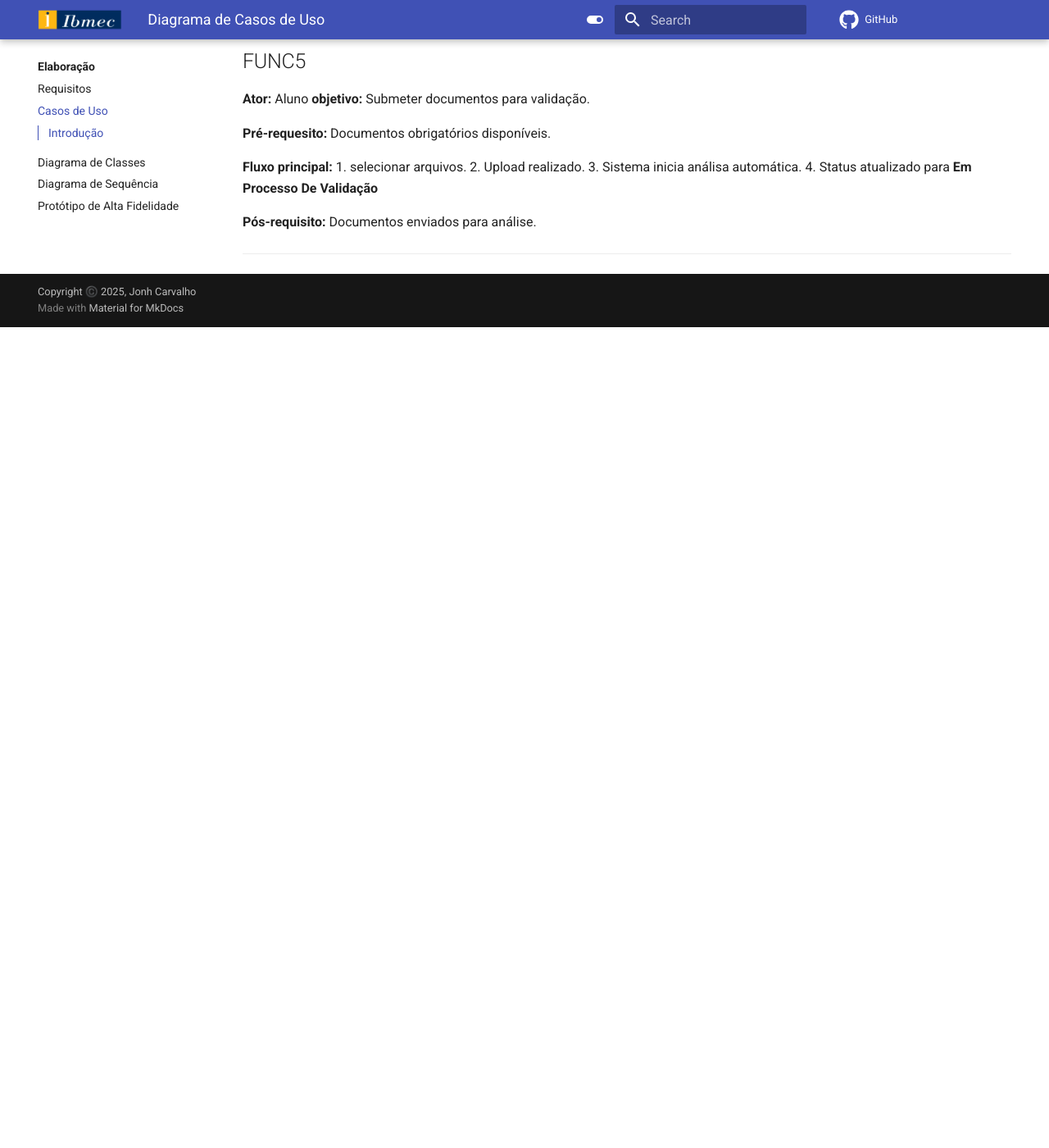
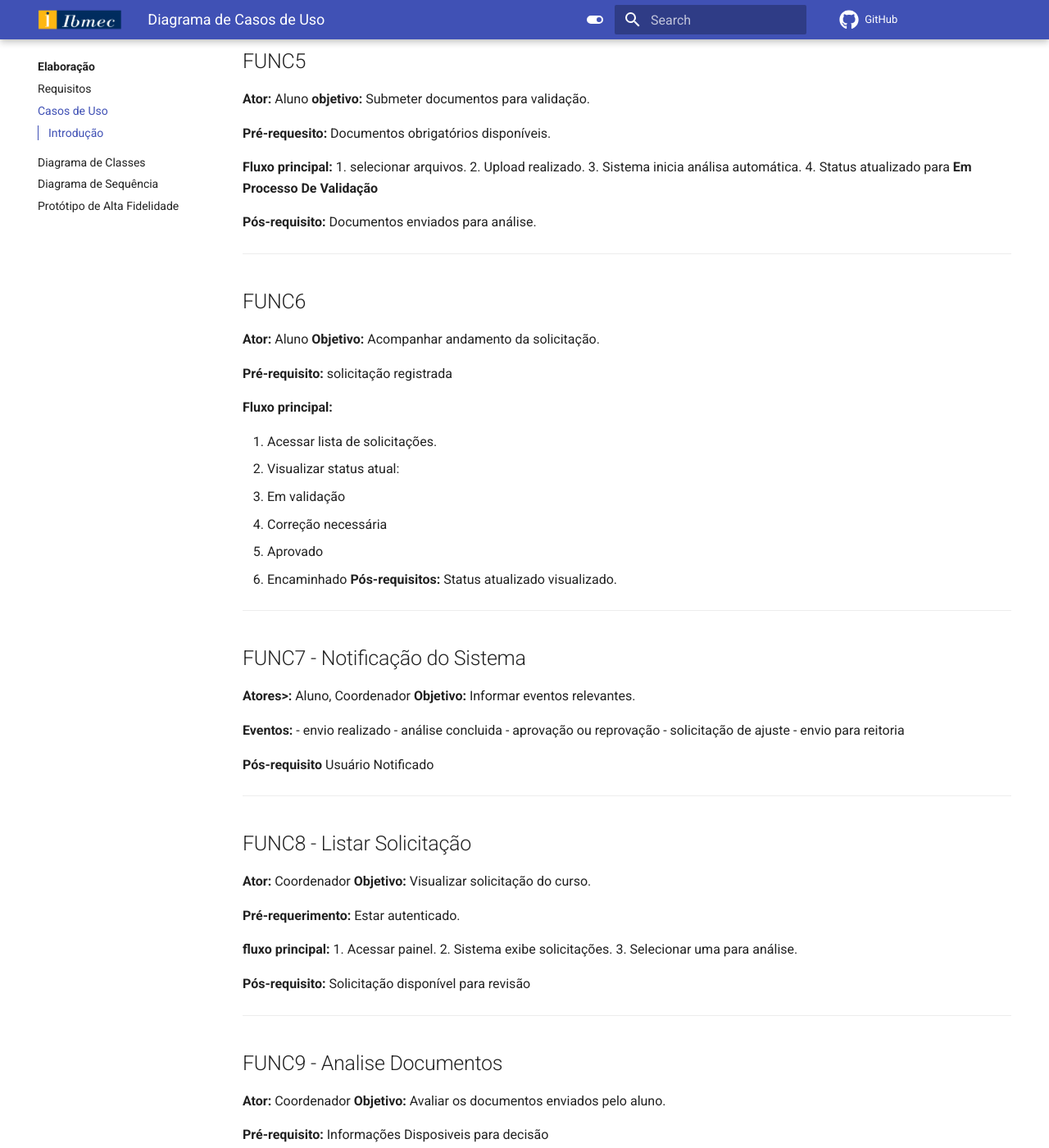
Before and after one commit to Projetos-de-Extensao/PBE_26.1_8001_V, an MkDocs documentation site: the page built from docs/Elaboracao/casos_de_uso.md, in a window 1280 px wide and 1400 px high, scrolled down 1840 px. Shown: the whole window at 82% size. Built offline with MkDocs 1.6.1 and Material for MkDocs 9.7.7, drawn with Linux system fonts in a browser that asks for light colours; comment, search, counter and statistics services are not loaded; before the commit the page ends 2239 px from its top, so only the background shows below that; some of the changed text lies outside the part shown.

Commit message:
casos de uso 2.0

```diff
--- a/docs/Elaboracao/casos_de_uso.md
+++ b/docs/Elaboracao/casos_de_uso.md
@@ -100,3 +100,106 @@
 **Pós-requisito:** Documentos enviados para análise.
 
 ---
+
+## FUNC6
+
+**Ator:** Aluno
+**Objetivo:** Acompanhar andamento da solicitação.
+
+**Pré-requisito:** solicitação registrada
+
+**Fluxo principal:**
+
+1. Acessar lista de solicitações.
+2. Visualizar status atual:
+   - Em validação
+   - Correção necessária
+   - Aprovado
+   - Encaminhado
+**Pós-requisitos:** Status atualizado visualizado.
+
+---
+
+
+## FUNC7  - Notificação do Sistema
+
+**Atores>:** Aluno, Coordenador
+**Objetivo:** Informar eventos relevantes.
+
+**Eventos:**
+- envio realizado
+- análise concluida
+- aprovação ou reprovação
+- solicitação de ajuste
+- envio para reitoria
+
+**Pós-requisito** Usuário Notificado
+
+---
+
+## FUNC8 - Listar Solicitação
+
+**Ator:** Coordenador
+**Objetivo:** Visualizar solicitação do curso.
+
+**Pré-requerimento:** Estar autenticado.
+
+**fluxo principal:**
+1. Acessar painel.
+2. Sistema exibe solicitações.
+3. Selecionar uma para análise.
+
+**Pós-requisito:** Solicitação disponível para revisão
+
+---
+
+## FUNC9 - Analise Documentos
+**Ator:** Coordenador
+**Objetivo:** Avaliar os documentos enviados pelo aluno.
+
+**Pré-requisito:** Informações Disposiveis para decisão
+
+---
+
+## FUNC10 - Revisar Solicitação
+**ator:** Coordenador
+**objetivo.** Tomar decisão final sobre a solicitação.
+
+**Pré-requisitos:** Análise dos documentos realizada.
+
+
+**Fluxo principal:**
+1. Revisar documentos.
+2. Escolher:
+   - aprovar
+   - reprovar
+   - solicitar correção
+
+**Pós-requisito:** Decisão registrada.
+
+---
+
+## FUNC11 - Assinatura Digital
+
+**Ator:** Coordenador
+**Objetivo:** Formalizar aprovação.
+
+**Pré-requisito:** Documento valido.
+
+## FUNC12 - Encaminhamento Institucional
+
+**Ator:** Coordenador
+**Objetivo:** Enviar para validação final.
+
+**Pré-requisito:** Documento assinado.
+
+**fluxo principal:**
+1. Sistema encaminha à reitoria.
+2. Atualiza status.
+3. Notifica o aluno.
+
+**Pós-requisito:** Processo enviado para etapa final.
+
+---
+
+Os casos de uso apresentados organizam as funcionalidades principais do sistema, servindo como base para o desenvolvimento, modelagem e implementação da solução.
```
